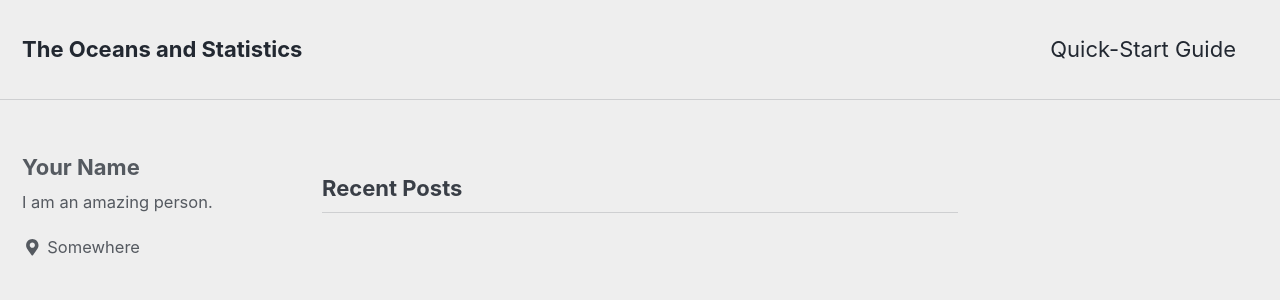
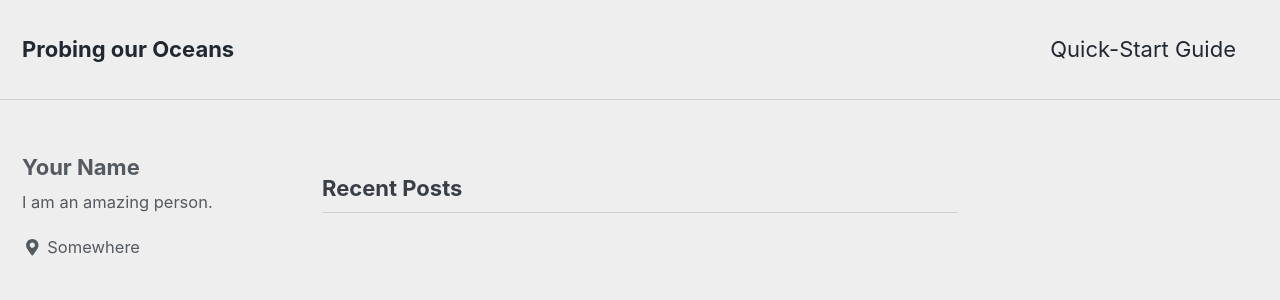
Before and after one commit to ahmd-mahm/ahmd-mahm.github.io, a Jekyll site: the page built from index.html, in a window 1280 px wide and 900 px high. Shown: the top 300 px of the window. Built offline with Jekyll 4.4.1, drawn with Linux system fonts in a browser that asks for light colours; nearby versions of some CDN libraries; the list of posts is cut into pages by our own code.

Commit message:
Update _config.yml

```diff
--- a/_config.yml
+++ b/_config.yml
@@ -11,7 +11,7 @@ remote_theme: "mmistakes/minimal-mistakes"
 
 # Site Settings
 locale                   : "en-US"
-title                    : "The Oceans and Statistics"
+title                    : "Probing our Oceans"
 title_separator          : "-"
 name                     : "Ahmed Mahmood"
 description              : "My door to the digital world"
```
